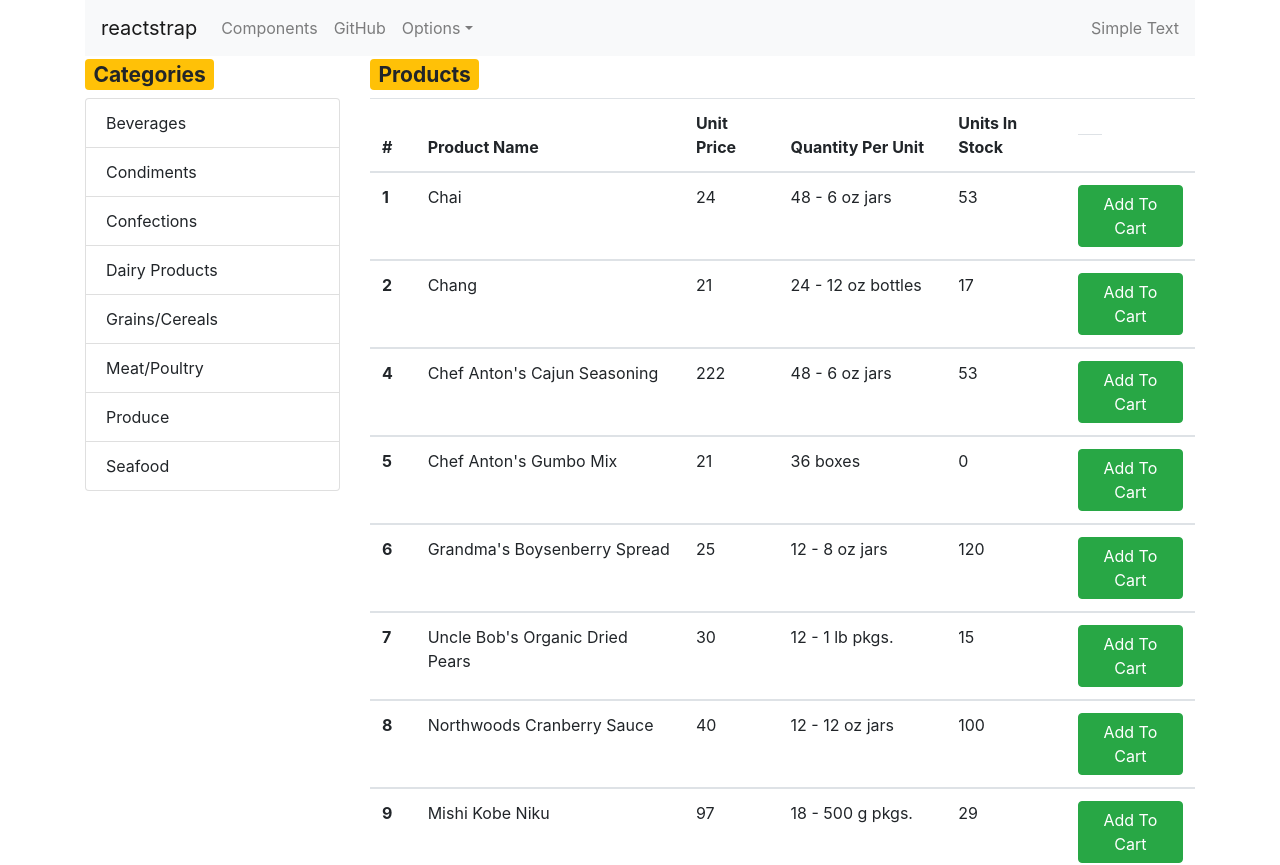
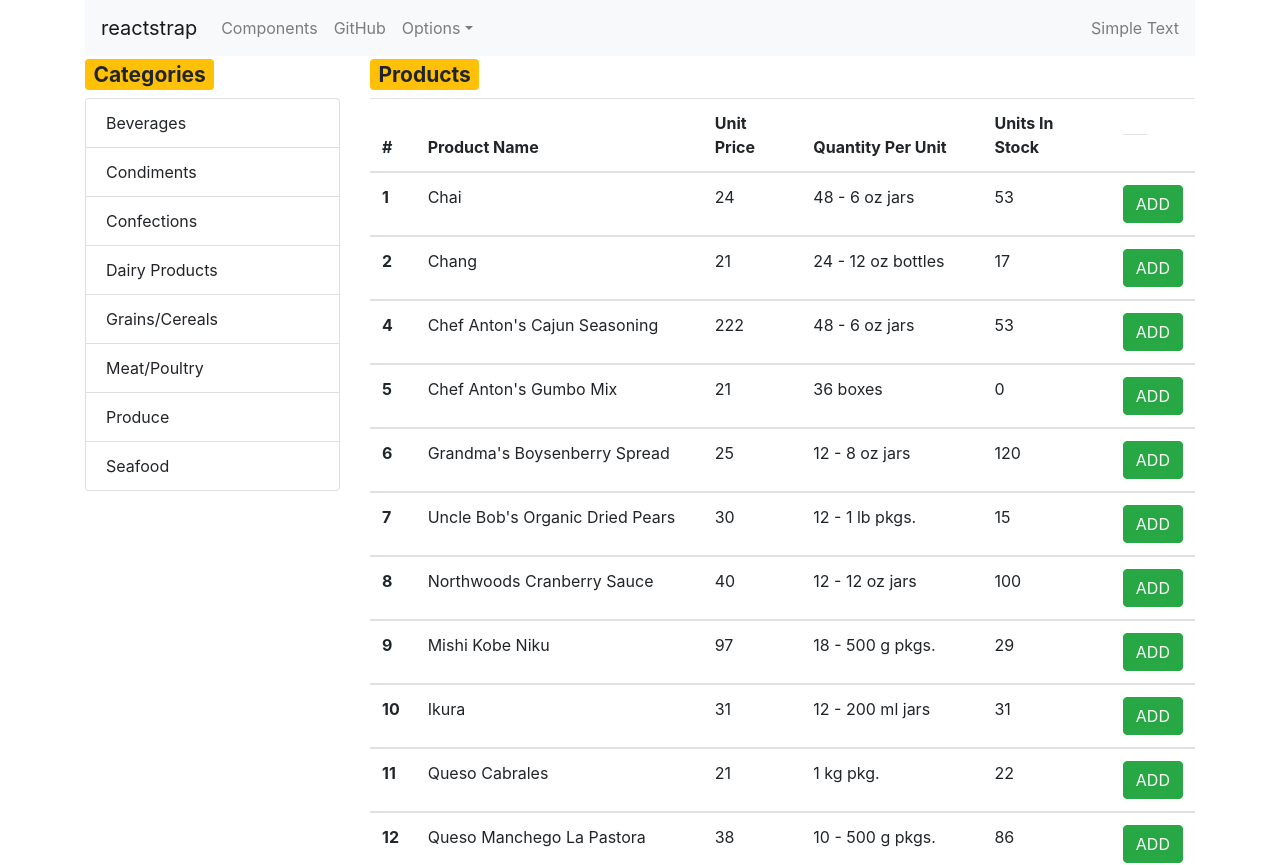
Before and after one commit to CihatAldanmaz/ShoppingAppWithRedux, a React (Create React App) app: page / in a window 1280 px wide. Shown: the top 865 px of the page. Built offline with nearby package versions, Linux system fonts and the light colour scheme; data requests are answered from the project's data file.

Commit message:
add button added

```diff
--- a/src/components/products/ProductList.js
+++ b/src/components/products/ProductList.js
@@ -14,7 +14,7 @@ class ProductList extends Component {
 
   addToCart = (product) => {
     this.props.actions.addToCart({quantity:1, product})
-    alertify.notify(product.productName + " Added to Cart")
+    alertify.success(product.productName + " Added to Cart")
   }
 
   render() {
@@ -50,7 +50,7 @@ class ProductList extends Component {
    <td>{product.unitsInStock}</td>
    <td>
         <Button color="success" onClick={() => this.addToCart(product)}>
-            Add To Cart
+            ADD
         </Button>
    </td>
  </tr>
--- a/src/index.js
+++ b/src/index.js
@@ -3,6 +3,7 @@ import ReactDOM from 'react-dom';
 import App from './components/root/App';
 import * as serviceWorker from './serviceWorker';
 import 'bootstrap/dist/css/bootstrap.min.css';
+import 'alertifyjs/build/css/alertify.min.css'
 import { Provider } from 'react-redux';
 import configureStore from "./redux/reducers/configureStore"
 
```
